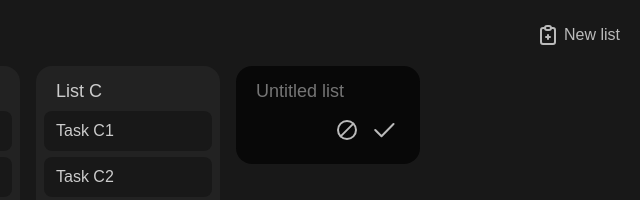
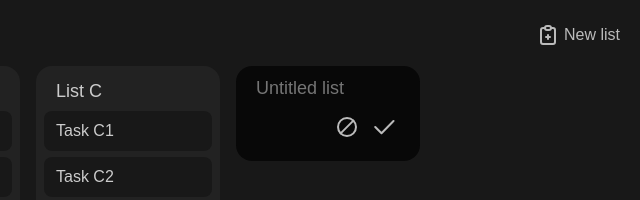
Before and after one commit to simeonrediger/odin-kanban, a website built with webpack: page src/index.html in a window 1280 px wide. Both pictures are taken after a click on the button "New list". Shown: the top 200 px of the page, 640-1280 px from the left. Built offline with nearby package versions, Linux system fonts and the light colour scheme.

Commit message:
Convert list editor name input to textarea

```diff
--- a/src/domains/list/components/editor.js
+++ b/src/domains/list/components/editor.js
@@ -1,6 +1,7 @@
 import '../styles/editor.css';
 
 import assert from '@/shared/validation/assert.js';
+import autoSizeTextarea from '@/shared/utilities/auto-size-textarea.js';
 import eventBus, { events } from '@/domains/workspace/event-bus.js';
 
 let container;
@@ -120,6 +121,7 @@ function exit(submitted) {
 
 function show() {
     container.classList.remove('hidden');
+    autoSizeTextarea(nameInput);
 }
 
 function hide() {
--- a/src/index.html
+++ b/src/index.html
@@ -47,9 +47,9 @@
         >New list</button>
         <ul data-role='lists-container' class='lists-container'></ul>
         <div data-role='list-editor' class='list-editor hidden'>
-          <input data-input='list-name' class='list-name-input'
-            placeholder='Untitled list' aria-label='List name'
-          >
+          <textarea data-input='list-name' class='list-name-input auto-size'
+            rows='1' placeholder='Untitled list' aria-label='List name'
+          ></textarea>
           <button data-action='cancel-list-editor' data-icon='cancel-circle'
             class='cancel-list-editor-button'
           ></button>
```
